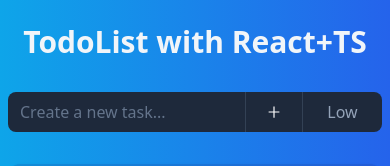
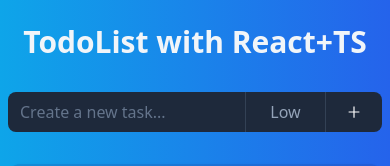
Before and after one commit to valentepablo/ts-todolist, a React (Create React App) app: page / in a window 390 px wide. Shown: the top 166 px of the page. Built offline with nearby package versions, Linux system fonts and the light colour scheme.

Commit message:
new options button for mobile

```diff
--- a/src/components/ActionsButton.tsx
+++ b/src/components/ActionsButton.tsx
@@ -3,7 +3,7 @@ import { Todo } from './types/todoModel';
 import EditButton from './ActionButtons/EditButton';
 import DeleteButton from './ActionButtons/DeleteButton';
 import CompleteButton from './ActionButtons/CompleteButton';
-import { HiChevronDown } from 'react-icons/hi';
+import { HiChevronDown, HiDotsVertical } from 'react-icons/hi';
 
 type props = {
   todo: Todo;
@@ -15,9 +15,12 @@ type props = {
 const ActionsButton = ({ todo, handleEdit, handleDelete, handleCompleted }: props) => {
   return (
     <Menu as='div' className='relative'>
-      <Menu.Button className='flex items-center p-2 text-sm text-blue-600 rounded-lg bg-slate-300/30'>
+      <Menu.Button className='items-center hidden p-2 text-sm text-blue-600 rounded-lg md:flex bg-slate-300/30'>
         Options
         <HiChevronDown className='w-4 h-4' />
+      </Menu.Button>
+      <Menu.Button className='items-center block p-2 text-sm text-blue-600 rounded-lg md:hidden bg-slate-300/30'>
+        <HiDotsVertical className='w-4 h-4' />
       </Menu.Button>
       <Menu.Items className='absolute right-0 z-10 p-1 space-y-2 text-sm rounded-lg shadow-md top-10 w-36 bg-slate-100'>
         <Menu.Item>
--- a/src/components/InputField.tsx
+++ b/src/components/InputField.tsx
@@ -21,16 +21,8 @@ const InputField = ({ todo, setTodo, handleAdd, priority, setPriority }: props)
         className='w-full px-3 py-2 md:w-72 input bg-slate-800 focus:outline-none text-slate-200 placeholder:text-slate-500'
       />
 
-      <button
-        type='submit'
-        className='flex items-center px-5 py-2 font-bold uppercase border-l bg-slate-800 text-slate-200 border-slate-700 hover:bg-slate-600'>
-        <span>
-          <AiOutlinePlus className='text-white' />
-        </span>
-      </button>
-
       <Listbox value={priority} onChange={setPriority} as='div' className='relative'>
-        <Listbox.Button className='w-20 py-2 capitalize border-l rounded-r-lg bg-slate-800 text-slate-400 hover:text-slate-300 border-slate-700 hover:bg-slate-600'>
+        <Listbox.Button className='w-20 py-2 capitalize border-l bg-slate-800 text-slate-400 hover:text-slate-300 border-slate-700 hover:bg-slate-600'>
           {priority}
         </Listbox.Button>
         <Listbox.Options className='absolute right-0 z-10 p-1 mt-1 space-y-2 text-sm rounded-lg shadow-md top-10 w-36 bg-slate-100'>
@@ -45,6 +37,14 @@ const InputField = ({ todo, setTodo, handleAdd, priority, setPriority }: props)
           ))}
         </Listbox.Options>
       </Listbox>
+
+      <button
+        type='submit'
+        className='flex items-center px-5 py-2 font-bold uppercase border-l rounded-r-lg bg-slate-800 text-slate-200 border-slate-700 hover:bg-slate-600'>
+        <span>
+          <AiOutlinePlus className='text-white' />
+        </span>
+      </button>
     </form>
   );
 };
```
